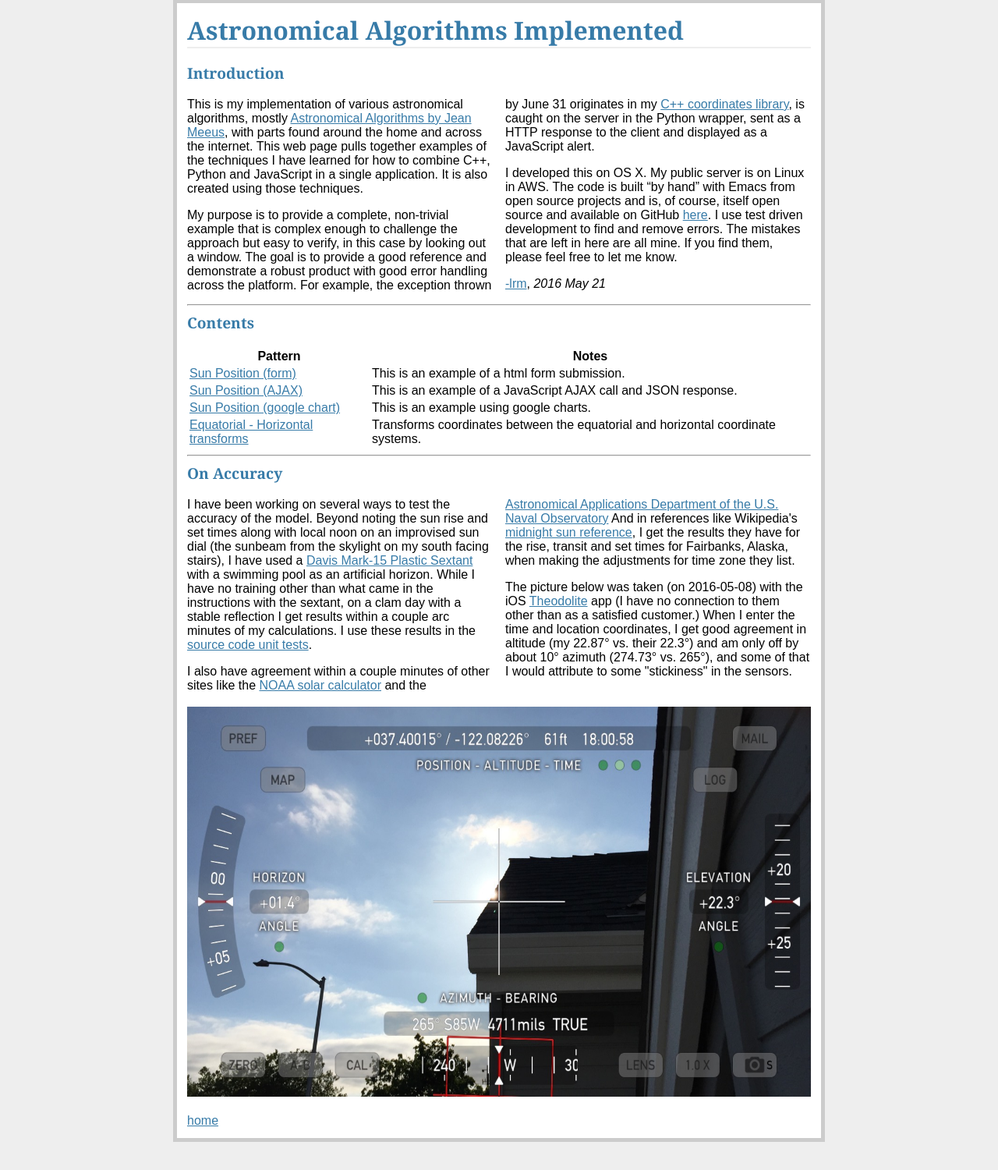
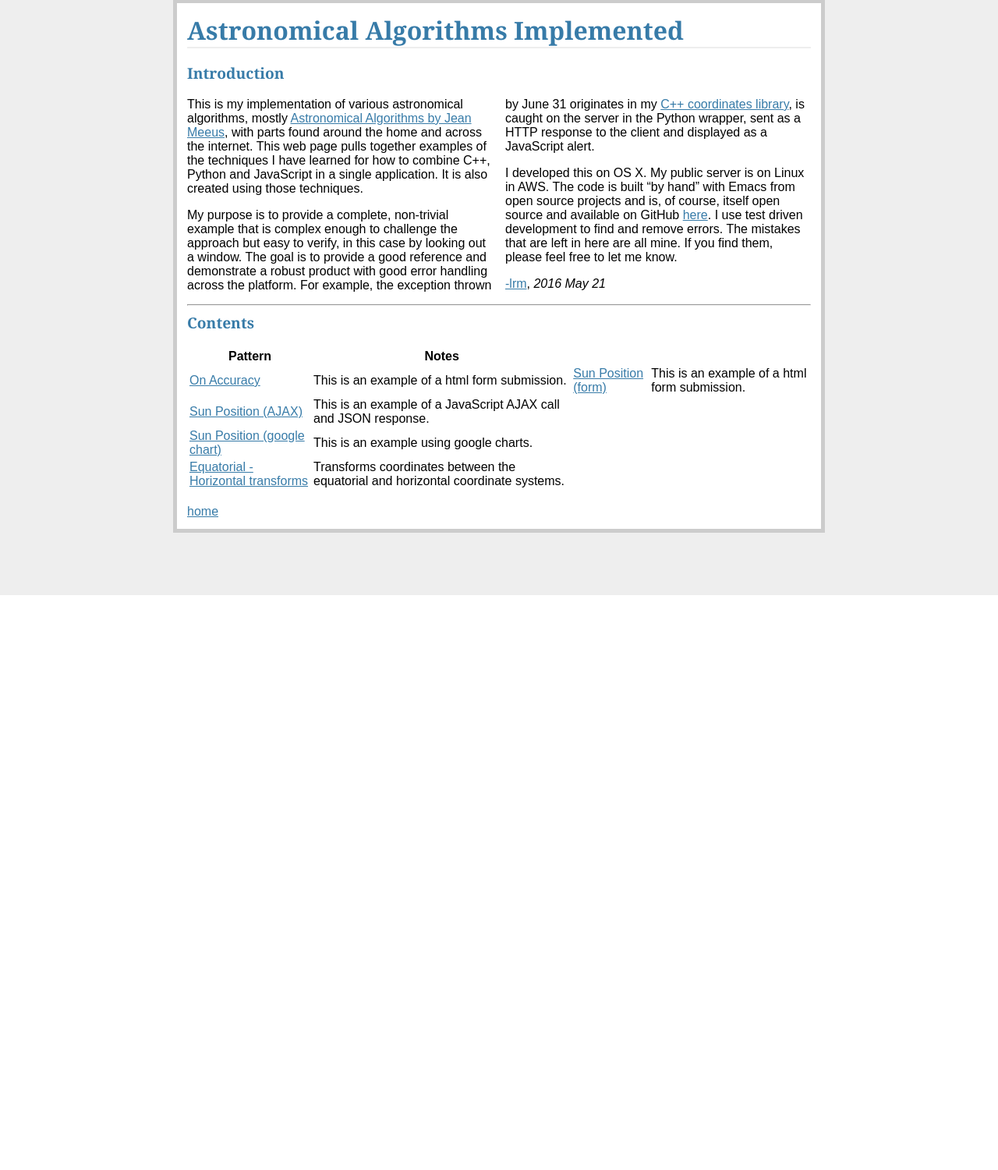
Before and after one commit to lrmcfarland/AAI, a Flask app: page / in a window 1280 px wide. Shown: the part 37-1537 px from the top of the page at 78% size. After the commit the page ends 800 px from the top, so only its background shows below. Run offline with Flask 2, Linux system fonts and the light colour scheme; parts of the project's set-up code (start-up, migrations or seed data) failed here and were passed over; some libraries are stand-ins or nearby versions.

Commit message:
separate accuracy page

```diff
--- a/www/astronomy.py
+++ b/www/astronomy.py
@@ -242,6 +242,13 @@ def home():
     """Application's home"""
 
     return flask.render_template('home.html')
+
+
+@app.route("/accuracy")
+def accuracy():
+    """Accuracy page"""
+
+    return flask.render_template('accuracy.html')
 
 # ------------------------------
 # ----- sun position forms -----
--- a/www/templates/home.html
+++ b/www/templates/home.html
@@ -87,6 +87,14 @@ If you find them, please feel free to let me know.
   <tr>
 
     <td>
+      <a href="{{ url_for('accuracy') }}">On Accuracy</a>
+    </td>
+
+    <td>
+      This is an example of a html form submission.
+    </td>
+
+    <td>
       <a href="{{ url_for('sun_position_form_in') }}">Sun Position (form)</a>
     </td>
 
@@ -139,58 +147,4 @@ If you find them, please feel free to let me know.
 
 </div>
 
-<hr>
-
-
-<h2>On Accuracy</h2>
-
-<br>
-
-<div id="accuracy" class="twocolumn">
-
-I have been working on several ways to test the accuracy of the model.
-Beyond noting the sun rise and set times along with local noon on an
-improvised sun dial (the sunbeam from the skylight on my south facing
-stairs), I have used a
-<a href="https://www.starpath.com/catalog/accessories/1840d15.htm">Davis
-Mark-15 Plastic Sextant</a>
-with a swimming pool as an artificial horizon.
-While I have no training other than what came in the instructions with
-the sextant, on a clam day with a stable reflection I get results
-within a couple arc minutes of my calculations.
-I use these results in the
-<a href="https://github.com/lrmcfarland/Astronomy/blob/master/Bodies/test_SunPosition.py">source
-code unit tests</a>.
-
-<p>
-I also have agreement within a couple minutes of other sites like the
-<a href="http://www.esrl.noaa.gov/gmd/grad/solcalc/">NOAA solar calculator</a>
-and the
-<a href="http://aa.usno.navy.mil/index.php">Astronomical Applications
-Department of the U.S. Naval Observatory</a>
-
-And in references like Wikipedia's
-<a href="https://en.wikipedia.org/wiki/Midnight_sun">midnight sun
-reference</a>, I get the results they have for the rise, transit and
-set times for Fairbanks, Alaska, when making the adjustments for time
-zone they list.
-
-<p>
-The picture below was taken (on 2016-05-08) with the iOS
-<a href="https://itunes.apple.com/us/app/theodolite/id339393884?mt=8">
-Theodolite</a> app (I have no connection to them other than as a
-satisfied customer.)  When I enter the time and location coordinates,
-I get good agreement in altitude (my 22.87&deg; vs. their 22.3&deg;)
-and am only off by about 10&deg; azimuth (274.73&deg; vs. 265&deg;),
-and some of that I would attribute to some "stickiness" in the
-sensors.
-
-</div>
-
-<br>
-
-<img src="static/images/sun_position_1.jpg" height="500" width="100%">
-
-
-
 {% endblock %}
```
Also changed, not shown: www/templates/accuracy.html (added, +61 -0 lines).
